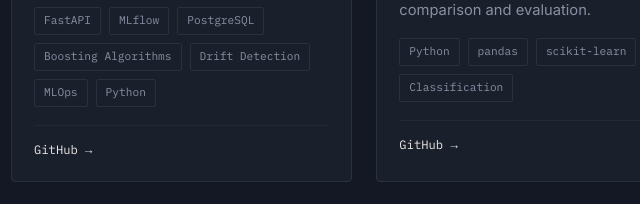
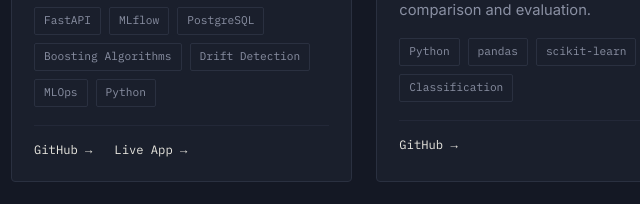
Before and after one commit to bawamehar/bawamehar.github.io, a plain HTML site: page index.html in a window 1280 px wide. Shown: the part 2020-2224 px from the top of the page, 93-733 px from the left. Drawn offline with Linux system fonts and the light colour scheme; grey boxes are pictures that could not be loaded.

Commit message:
Add Live App link to Diabetes Prediction project card
Co-Authored-By: Claude Sonnet 5.5 <noreply@anthropic.com>

```diff
--- a/index.html
+++ b/index.html
@@ -152,6 +152,7 @@
           </ul>
           <div class="card-links">
             <a href="https://github.com/bawamehar/Diabetes-Prediction-Project" class="card-link" target="_blank" rel="noopener noreferrer">GitHub →</a>
+            <a href="https://patient-diabetes-prediction.streamlit.app" class="card-link" target="_blank" rel="noopener noreferrer">Live App →</a>
           </div>
         </div>
       </article>
--- a/style.css
+++ b/style.css
@@ -371,6 +371,7 @@ ul { list-style: none; }
   display: flex;
   justify-content: flex-start;
   align-items: center;
+  gap: 22px;
   border-top: 1px solid var(--border-soft);
   padding-top: 14px;
   font-family: var(--font-mono);
```
